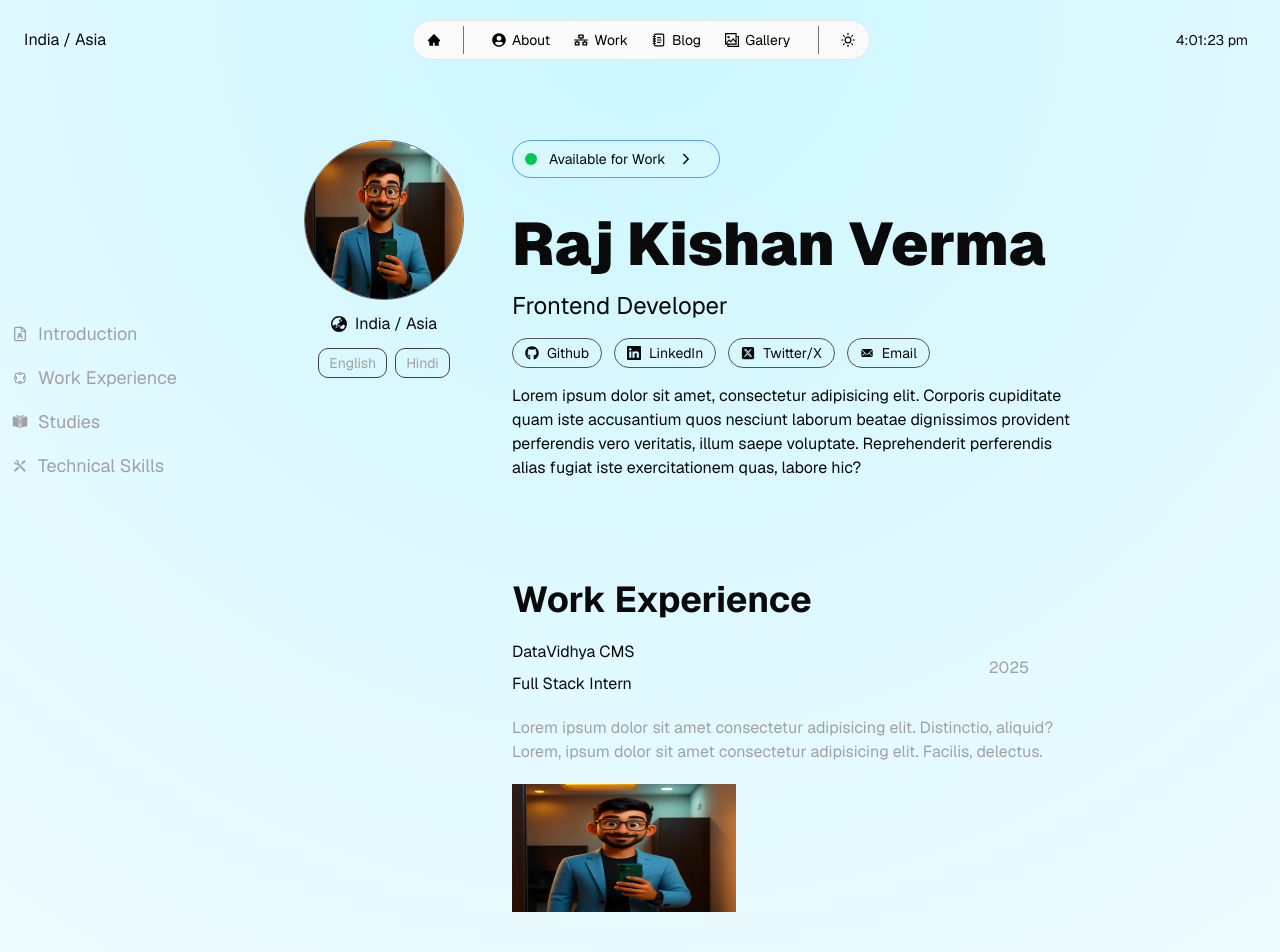
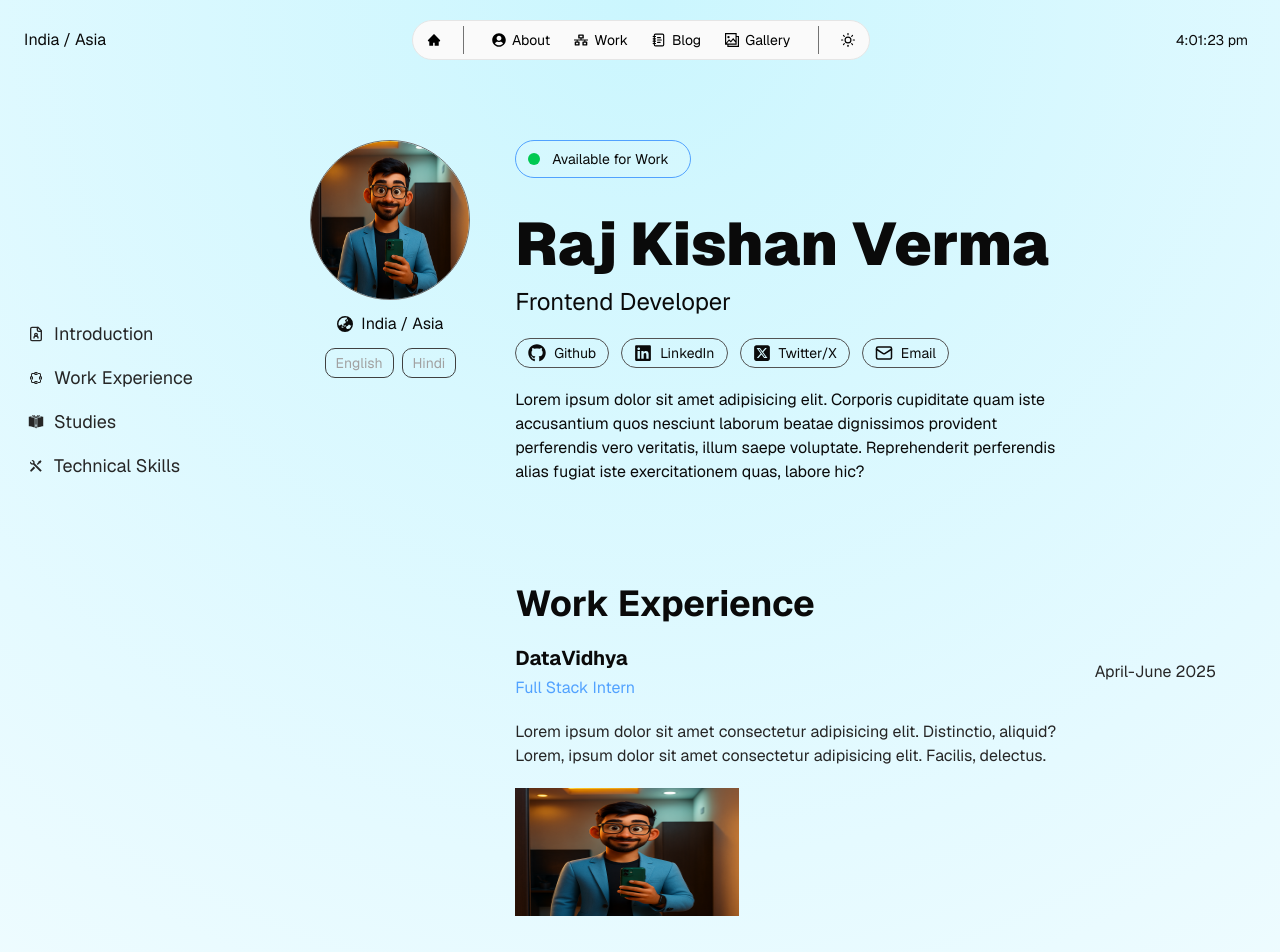
Before and after one commit to RajKishan1/portfolio, a Next.js app: page /about in a window 1280 px wide. Shown: the top 952 px of the page. Built offline with nearby package versions, Linux system fonts and the light colour scheme.

Commit message:
fix:theme

```diff
--- a/src/app/(Routes)/about/page.tsx
+++ b/src/app/(Routes)/about/page.tsx
@@ -13,9 +13,9 @@ const Title = ({ text }: prop) => {
 };
 const page = () => {
   const Class =
-    "flex gap-2.5 items-center hover:pl-1 transition duration-500 text-neutral-400 hover:text-neutral-200";
+    "flex gap-2.5 items-center hover:pl-1 transition duration-500 text-neutral-800 dark:text-neutral-400 hover:text-neutral-200";
   return (
-    <div className="relative flex flex-col md:flex-row min-h-[80vh]">
+    <div className="relative flex flex-col md:flex-row min-h-[80vh] px-4">
       <div className="hidden md:sticky top-30 w-1/5 h-[70vh] md:flex items-center pl-3">
         <div className="flex flex-col gap-4">
           <a href="#intro" className={Class}>
--- a/src/components/about/AboutDetail.tsx
+++ b/src/components/about/AboutDetail.tsx
@@ -1,10 +1,9 @@
 import React from "react";
-import { IoCalendar } from "react-icons/io5";
-import { IoIosArrowForward } from "react-icons/io";
-import { FaGithub } from "react-icons/fa";
+import { FaGithub, FaLinkedin } from "react-icons/fa";
 import { BsLinkedin } from "react-icons/bs";
 import { FaSquareXTwitter } from "react-icons/fa6";
-import { IoIosMail } from "react-icons/io";
+import { LuMail } from "react-icons/lu";
+
 import WorkExperience from "./WorkExperience";
 import Studies from "./Studies";
 import TechnicalSkill from "./TechnicalSkill";
@@ -17,44 +16,42 @@ const AboutDetail = () => {
       id="intro"
       className="w-full  flex-1 flex flex-col gap-5 items-center md:items-start mt-10"
     >
-      <div className="w-44 md:w-48 xl:w-52 flex items-center gap-3 px-3 py-2 rounded-full bg-white/10 hover:bg-blue-400/50 border border-blue-400 ">
+      <div className="w-40 xl:w-44 flex items-center gap-3 px-3 py-2 rounded-full bg-white/10 hover:bg-blue-400/50 border border-blue-400 ">
         <div className="size-3 bg-green-500 rounded-3xl"></div>
         <p className="text-xs md:text-sm">Available for Work</p>
-        <IoIosArrowForward />
       </div>
-      <div className="flex flex-col gap-4 mt-4 mx-auto">
+      <div className="flex flex-col gap-5  mt-4 mx-auto">
         <h1
           className={`font-semibold md:font-black text-[38px] md:text-[45px] xl:text-6xl text-center md:text-left`}
         >
           Raj Kishan Verma
         </h1>
-        <h2 className="text-2xl text-center md:text-left">
+        <h2 className="text-2xl text-center md:text-left -mt-4 md:-mt-2">
           Frontend Developer
         </h2>
         <div className="flex items-center gap-3 mx-auto md:mx-0">
           <div className={Class}>
-            <FaGithub />
+            <FaGithub className="text-[22px] md:text-[18px]" />
             <p className="hidden md:block">Github</p>
           </div>
           <div className={Class}>
-            <BsLinkedin />
+            <FaLinkedin className="text-[22px] md:text-[18px]" />
             <p className="hidden md:block">LinkedIn</p>
           </div>
           <div className={Class}>
-            <FaSquareXTwitter />
+            <FaSquareXTwitter className="text-[22px] md:text-[18px]" />
             <p className="hidden md:block">Twitter/X</p>
           </div>
           <div className={Class}>
-            <IoIosMail />
+            <LuMail className="text-[22px] md:text-[18px]" />
             <p className="hidden md:block">Email</p>
           </div>
         </div>
-        <p className="w-5/6 md:w-3/4 text-center md:text-left max-sm:mx-auto ">
-          Lorem ipsum dolor sit amet, consectetur adipisicing elit. Corporis
-          cupiditate quam iste accusantium quos nesciunt laborum beatae
-          dignissimos provident perferendis vero veritatis, illum saepe
-          voluptate. Reprehenderit perferendis alias fugiat iste exercitationem
-          quas, labore hic?
+        <p className="w-full md:w-3/4 text-center md:text-left max-sm:mx-auto ">
+          Lorem ipsum dolor sit amet adipisicing elit. Corporis cupiditate quam
+          iste accusantium quos nesciunt laborum beatae dignissimos provident
+          perferendis vero veritatis, illum saepe voluptate. Reprehenderit
+          perferendis alias fugiat iste exercitationem quas, labore hic?
         </p>
       </div>
       <WorkExperience />
--- a/src/components/about/Studies.tsx
+++ b/src/components/about/Studies.tsx
@@ -10,15 +10,19 @@ const Module = ({ time, title, subtitle }: prop) => {
       <span className="flex justify-between items-center">
         {" "}
         <h5 className="text-xl font-bold ">{title}</h5>
-        <p className="text-[16px] text-neutral-400">{time}</p>
+        <p className="text-[16px] text-neutral-800 dark:text-neutral-400">
+          {time}
+        </p>
       </span>
-      <p className="text-[16px] text-neutral-400 font-normal">{subtitle}</p>
+      <p className="text-[16px] text-neutral-800 dark:text-neutral-400 font-normal">
+        {subtitle}
+      </p>
     </div>
   );
 };
 const Studies = () => {
   return (
-    <div id="studies" className="mt-20 w-full md:pr-6 lg:pr-12">
+    <div id="studies" className="my-20 w-full md:pr-6 lg:pr-12">
       <h1 className="text-4xl font-bold">Studies</h1>
       <Module
         time="2025-Present"
--- a/src/components/about/TechnicalSkill.tsx
+++ b/src/components/about/TechnicalSkill.tsx
@@ -2,7 +2,7 @@ import React from "react";
 
 const TechnicalSkill = () => {
   return (
-    <div id="skill" className="px-2 md:px-0">
+    <div id="skill" className="">
       <h1 className="text-4xl  font-bold mb-4 ">Technical Skills</h1>
       <h1></h1>
       <p>Lorem ipsum dolor sit, amet consectetur adipisicing.</p>
--- a/src/components/about/WorkExperience.tsx
+++ b/src/components/about/WorkExperience.tsx
@@ -2,17 +2,20 @@ import React from "react";
 
 const WorkExperience = () => {
   return (
-    <div id="experience" className="flex flex-col gap-5 mt-20 px-2 md:px-0">
+    <div
+      id="experience"
+      className="flex flex-col gap-5 mt-20 w-full max-sm:pr-0 md:pr-6 lg:pr-12 "
+    >
       <h1 className="text-4xl font-bold ">Work Experience</h1>
-      <div className="flex justify-between items-center pr-6">
-        <div className="flex flex-col gap-2 ">
-          <h3>DataVidhya CMS</h3>
-          <p>Full Stack Intern</p>
+      <div className="flex justify-between items-center w-full">
+        <div className="flex flex-col gap-1 ">
+          <h3 className="text-xl font-bold">DataVidhya</h3>
+          <p className="text-blue-400">Full Stack Intern</p>
         </div>
-        <div className="text-neutral-400">2025</div>
+        <div className="text-neutral-800 dark:text-neutral-400">April-June 2025</div>
       </div>
-      <div className="text-neutral-400">
-        <ul>
+      <div className="text-neutral-800 dark:text-neutral-400 w-full">
+        <ul className="w-full">
           <li>
             Lorem ipsum dolor sit amet consectetur adipisicing elit. Distinctio,
             aliquid?
```
